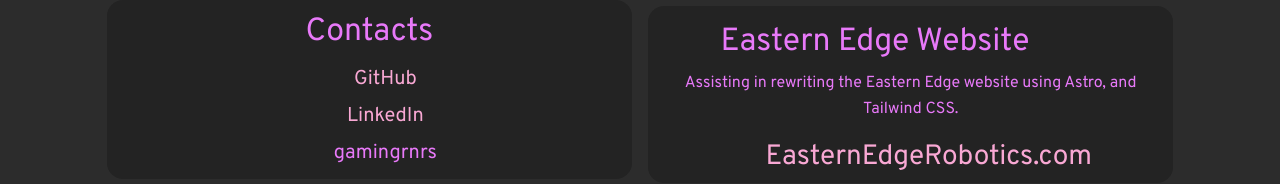
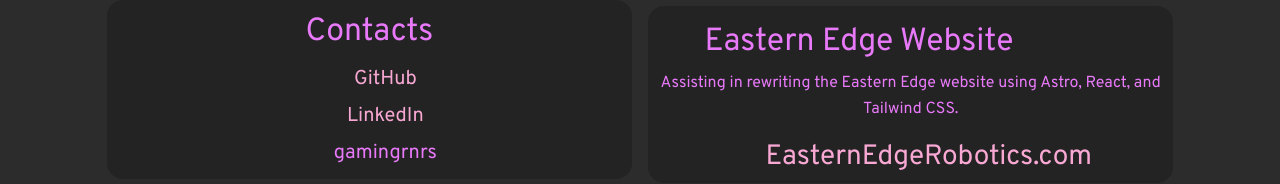
Before and after one commit to evaan/evaan.github.io, a Vue app: page / in a window 1280 px wide. Shown: the part 465-649 px from the top of the page. Built offline with nearby package versions, Linux system fonts and the light colour scheme; some icons are missing.

Commit message:
Edit eastern edge website

```diff
--- a/src/App.vue
+++ b/src/App.vue
@@ -82,10 +82,11 @@
                     Eastern Edge Website
                     <br class="ic:hidden" />
                     <v-icon name="si-astro" class="h-8 w-8 mb-1" />
+                    <v-icon name="si-react" class="h-8 w-8 mb-1" />
                     <v-icon name="si-tailwindcss" class="h-8 w-8 mb-1" />
                 </p>
                 <p class="leading-relaxed">
-                    Assisting in rewriting the Eastern Edge website using Astro, and Tailwind CSS.
+                    Assisting in rewriting the Eastern Edge website using Astro, React, and Tailwind CSS.
                 </p>
                 <p class="text-xl xl:text-1.75rem mb-1">
                     <v-icon name="hi-link" class="xl:h-7 xl:w-7 h-5 w-5 mb-0.5" />
--- a/src/main.js
+++ b/src/main.js
@@ -9,7 +9,7 @@
 
 addIcons(HiSolidCode, HiSolidGlobeAlt, MdMonitorRound); //add skills icons
 addIcons(SiGithub, SiLinkedin, SiDiscord, HiLink); //contacts, github, and link
-addIcons(SiTypescript, SiReact, SiPython, SiTailwindcss, SiAstro, SiJavascript, SiCplusplus, SiLinux, SiHtml5); //project languages
+addIcons(SiTypescript, SiReact, SiPython, SiTailwindcss, SiAstro, SiJavascript, SiCplusplus, SiLinux, SiHtml5, SiDebian, SiDocker, SiHomeassistant, SiProxmox, SiTruenas); //project languages
 
 let hue = 0;
 window.setInterval(() => {
```
